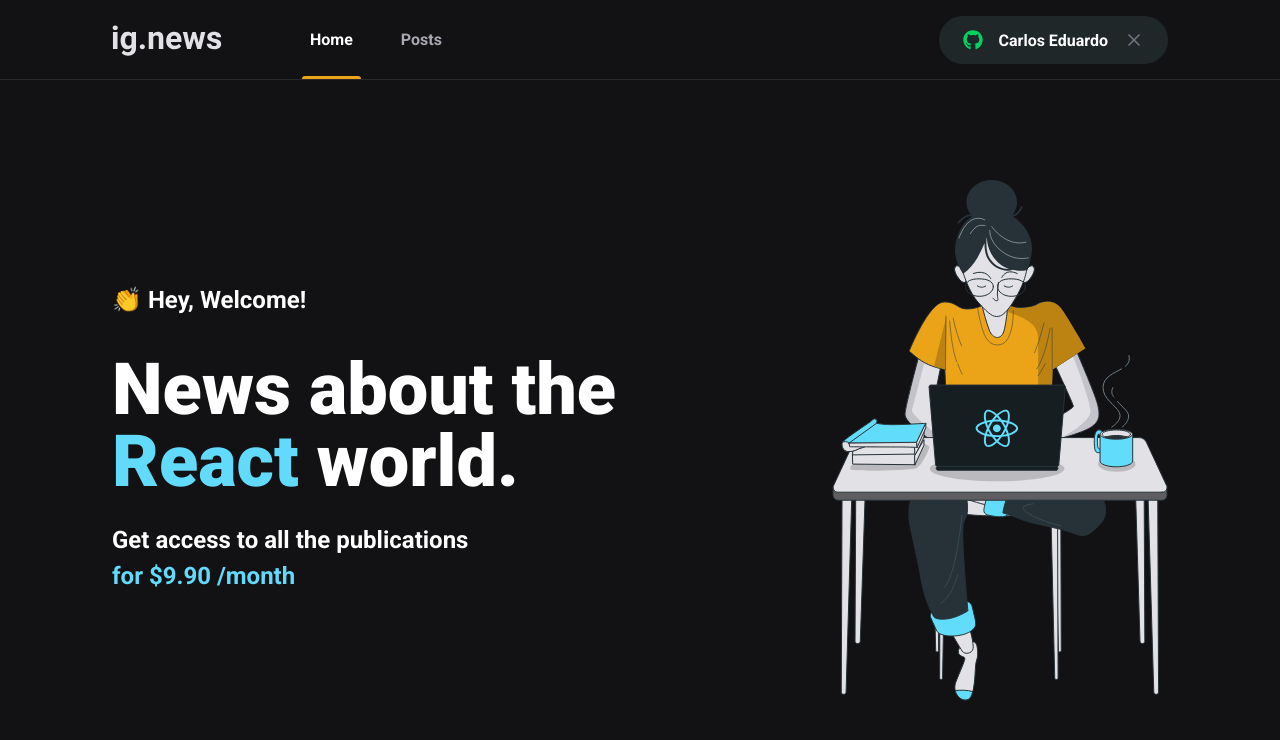
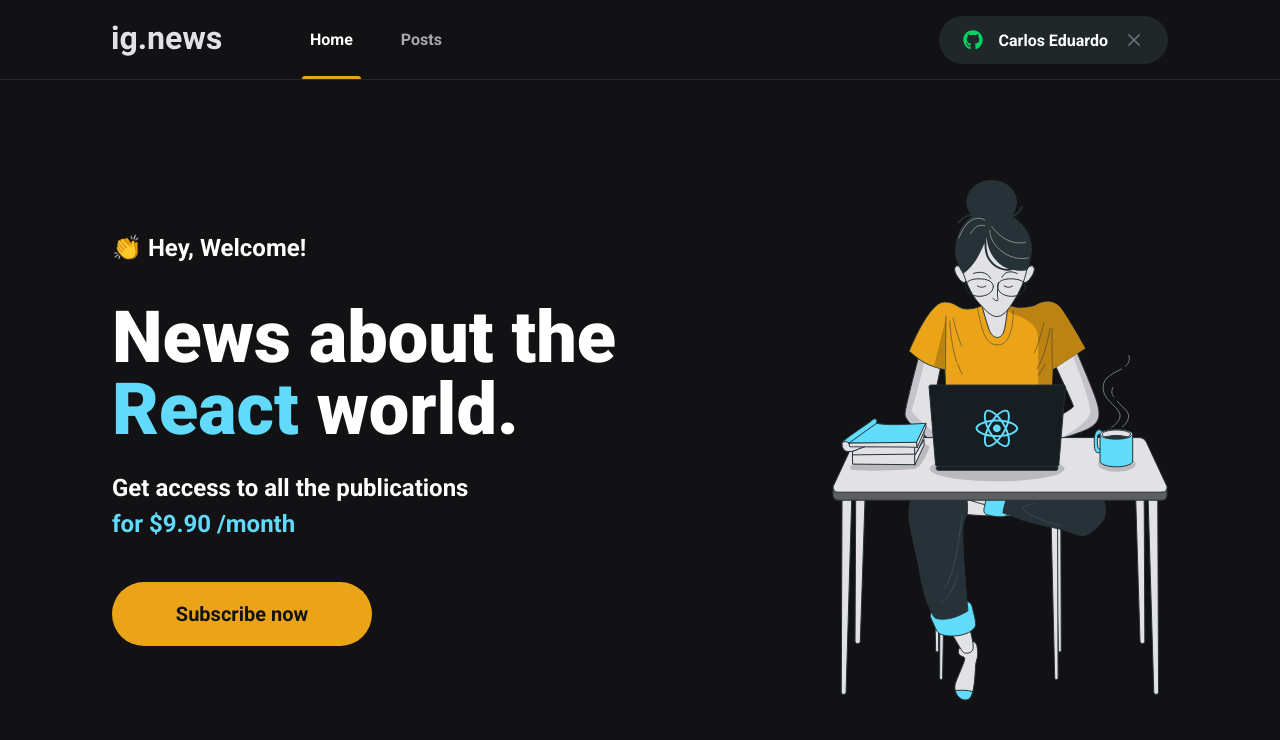
Before and after one commit to Eduardolimacesl/ignews, a Next.js app: page / in a window 1280 px wide. Shown: the top 740 px of the page. Built offline with nearby package versions, Linux system fonts and the light colour scheme.

Commit message:
Fineshed subscribeButton

```diff
--- a/src/components/SubscribeButton/index.tsx
+++ b/src/components/SubscribeButton/index.tsx
@@ -1,5 +1,12 @@
-import styles from 'styles.module.scss';
+import styles from './styles.module.scss';
 
 export function SubscribeButton() {
-
+  return (
+    <button
+      type="button"
+      className={styles.subscribeButton}
+    >
+      Subscribe now
+    </button>
+  )
 }
--- a/src/components/SubscribeButton/styles.module.scss
+++ b/src/components/SubscribeButton/styles.module.scss
@@ -0,0 +1,20 @@
+.subscribeButton {
+  width: 260px;
+  height: 4rem;
+  border: 0;
+  border-radius:2rem;
+  background-color: var(--yellow-500);
+  color: var(--gray-900);
+  font-size: 1.25rem;
+  font-weight: bold;
+
+  display: flex;
+  align-items: center;
+  justify-content: center;
+
+  transition: filter 0.2s;
+
+  &:hover {
+    filter: brightness(0.8);
+  }
+}
--- a/src/pages/home.module.scss
+++ b/src/pages/home.module.scss
@@ -37,4 +37,8 @@
       font-weight: bold;
     }
   }
+
+  Button {
+    margin-top:2.5rem;
+  }
 }
--- a/src/pages/index.tsx
+++ b/src/pages/index.tsx
@@ -1,4 +1,5 @@
 import  Head from 'next/head';
+import { SubscribeButton } from '../components/SubscribeButton';
 import styles from './home.module.scss';
 
 export default function Home() {
@@ -16,6 +17,7 @@
             Get access to all the publications <br />
             <span>for $9.90 /month</span>
           </p>
+          <SubscribeButton />
         </section>
         <img src="/images/avatar.svg" alt="Girl coding" />
       </main>
```
